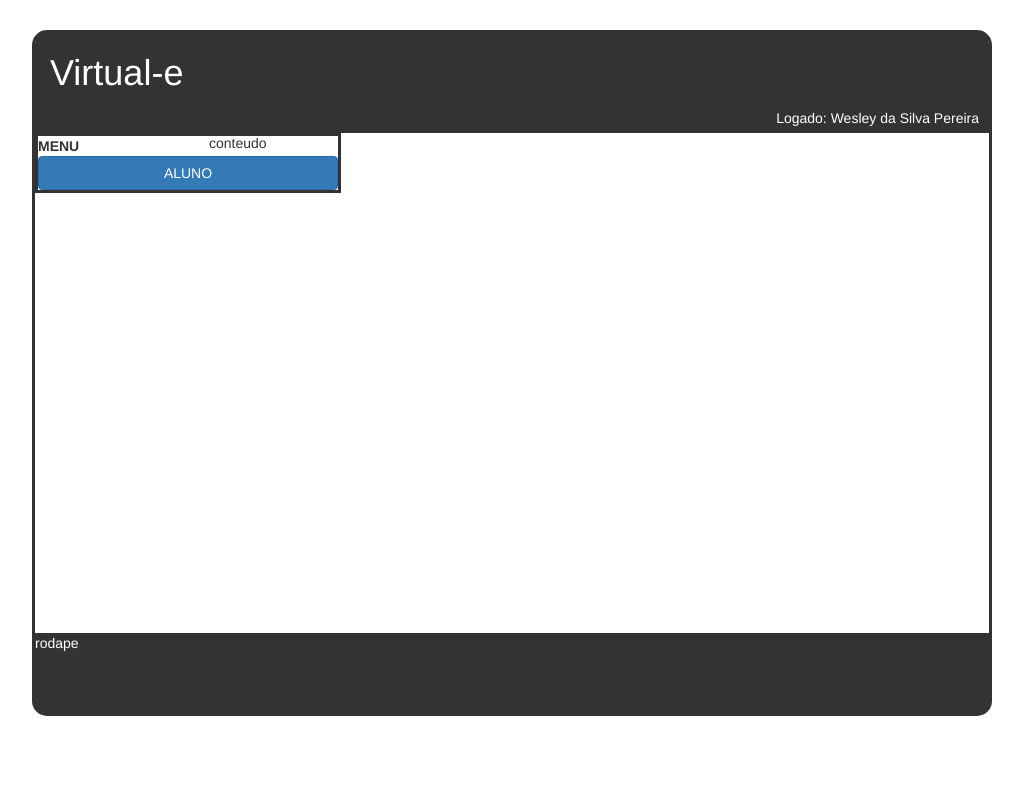
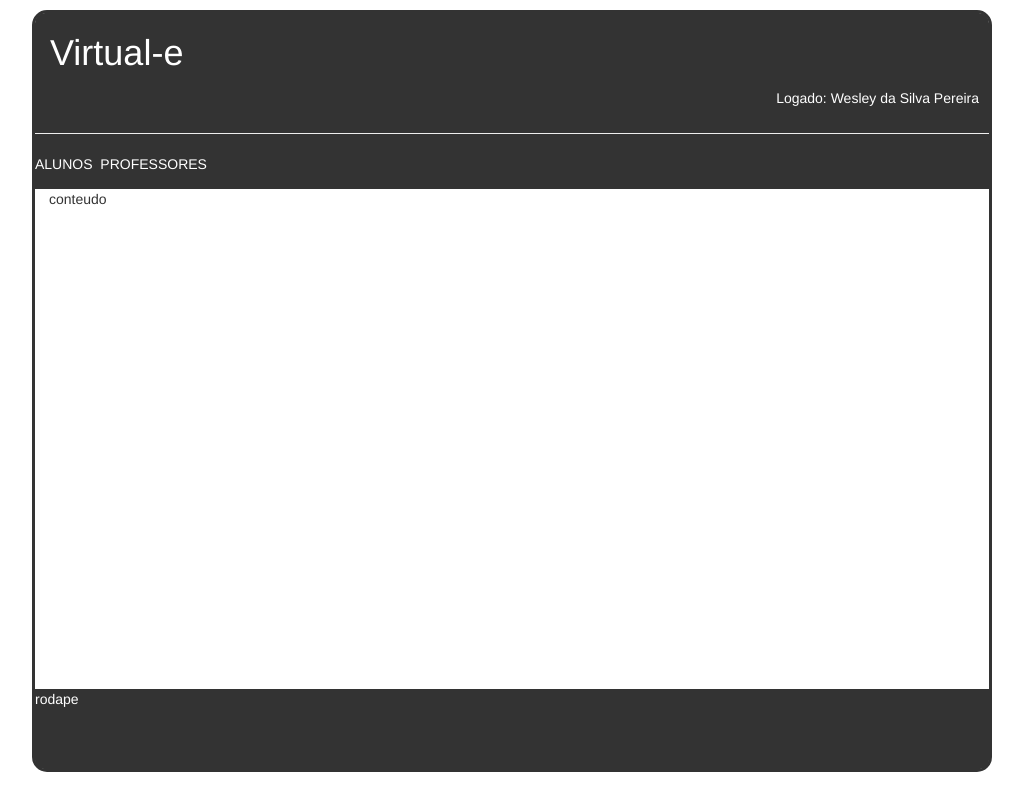
Before and after one commit to Virtual-e/virtual-e, a PHP site: page /visao/administracao/index.php in a window 1280 px wide. Shown: the whole page, without its empty margins (128-1151 px from the left). Run offline with PHP 8.4, Linux system fonts and the light colour scheme.

Commit message:
Finalizando css pagina administrador

```diff
--- a/css/principal.css
+++ b/css/principal.css
@@ -6,7 +6,7 @@
 
 #conteiner
 {
-    margin-top: 30px;
+    margin-top: 10px;
     border-radius: 15px;
 
 
@@ -41,18 +41,18 @@
     clear: both;
     color: white;
 }
-#menu
+#menu-horizontal
 {
-  padding-top: 0px;
-  padding-left: 15px;
-  text-decoration: none;
-  border-left:1px;
-  border-color: #333;
-  border:solid ;
-  width:10px;
-  height: inherit;
+  background-color:  #333;
+  color: white;
 
+   width: 954px;
 }
+  a:link {color: white;}
+a:visited {text-decoration: none;}
+a:hover {text-decoration:none;
+}
+a:active {text-decoration: none;}
 #banner
 {
  margin-top: 10px;
@@ -64,3 +64,7 @@
     margin-right: 10px;
     margin-top: 5px;
 }
+#menu
+{
+    padding-bottom: 15px;
+}
--- a/include/layout/menu.php
+++ b/include/layout/menu.php
@@ -10,12 +10,16 @@
         <title></title>
     </head>
     <body>
-        <table id="menu">
-            <th>MENU</th>
-            <tr><td>
-        <a href="#"  class="btn btn-primary btn-large" >ALUNO</a>
-                </td>
-            </tr>
-        </table>
+        <hr bgcolor="white" >
+        <div id="menu-horizontal">
+           <div id="menu">
+            <a href="#">ALUNOS</a>&nbsp;
+            <a href="#">PROFESSORES</a>
+           </div>
+        </div>
+
+
+
+
     </body>
 </html>
--- a/nbproject/private/private.xml
+++ b/nbproject/private/private.xml
@@ -3,12 +3,14 @@
     <editor-bookmarks xmlns="http://www.netbeans.org/ns/editor-bookmarks/2" lastBookmarkId="0"/>
     <open-files xmlns="http://www.netbeans.org/ns/projectui-open-files/2">
         <group>
+            <file>file:/var/www/html/virtual-e/include/layout/banner.php</file>
+            <file>file:/var/www/html/virtual-e/visao/administracao/index.php</file>
             <file>file:/var/www/html/virtual-e/css/960_12_col.css</file>
+            <file>file:/var/www/html/virtual-e/include/layout/menu.php</file>
             <file>file:/var/www/html/virtual-e/css/principal.css</file>
             <file>file:/var/www/html/virtual-e/modelo/aluno/AlunoClass.php</file>
             <file>file:/var/www/html/virtual-e/modelo/endereco/EnderecoClass.php</file>
             <file>file:/var/www/html/virtual-e/css/bootstrap.css</file>
-            <file>file:/var/www/html/virtual-e/visao/aluno/index.php</file>
         </group>
     </open-files>
 </project-private>
--- a/visao/administracao/index.php
+++ b/visao/administracao/index.php
@@ -9,22 +9,22 @@
     <head>
         <meta charset="UTF-8">
            <title>VIRTUAL-E</title>
+        <link rel="stylesheet"  href="../../css/principal.css" type="text/css">
         <link href="../../css/bootstrap.css" rel="stylesheet" />
         <link rel="stylesheet"  href="../../css/960_12_col.css" type="text/css">
-        <link rel="stylesheet"  href="../../css/principal.css" type="text/css">
+
     </head>
     <body>
         <div id="conteiner" class="container_12">
             <div id="cabecalho" class="grid_12">
                 <?php include '../../include/layout/banner.php';    ?>
             </div>
-            <div id="conteudo" class="grid_10">
+            <div id="menu-horizontal" class="grid_12">
+                <?php include '../../include/layout/menu.php'; ?>
+            </div>
+           <div id="conteudo" class="grid_12">
                 conteudo
             </div>
-            <div id="menuLateral" class="grid_2">
-                <?php include '../../include/layout/menu.php'; ?>
-            </div>
-
 
             <div id="rodape" class="grid_12">
                 rodape
```
